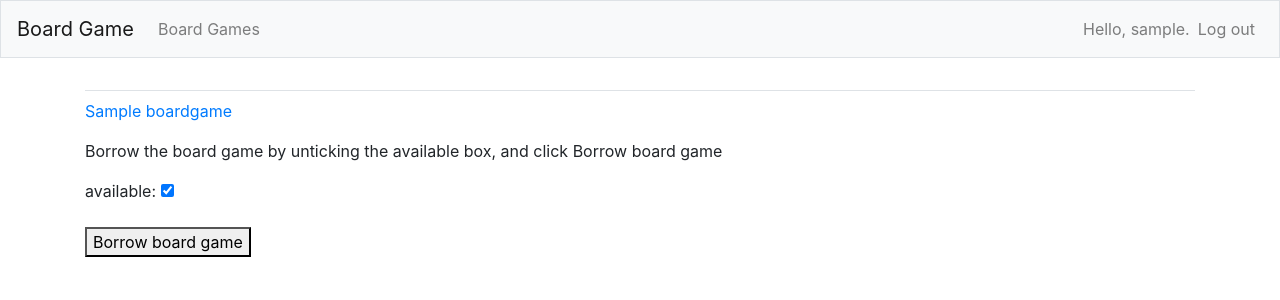
After one commit to otto-laitinen/board_game_club, a Django app: page /borrow_game/1/ in a window 1280 px wide. The commit adds this page. Shown: the top 300 px of the page. Run offline with Django 3.2, Linux system fonts and the light colour scheme; a user stored in the database is signed in; tables that the repository leaves empty hold one stand-in row (values such as "Sample post"); some libraries are stand-ins or nearby versions.

Commit message:
Adding a borrow game option

```diff
--- a/board_game_club_app/forms.py
+++ b/board_game_club_app/forms.py
@@ -1,5 +1,4 @@
 from django import forms
-
 from .models import BoardGame, Review
 
 
@@ -16,3 +15,11 @@ class ReviewForm(forms.ModelForm):
         fields = ["my_review", "rating"]
         labels = {"my_review": "Review", "rating": "Rating"}
         widgets = {"my_review": forms.Textarea(attrs={"cols": 80})}
+
+
+###test
+class BorrowForm(forms.ModelForm):
+    class Meta:
+        model = BoardGame
+        fields = ["available"]
+        labels = {"available": "available"}
--- /dev/null
+++ b/board_game_club_app/templates/board_game_club_app/borrow_game.html
@@ -0,0 +1,14 @@
+{% extends "board_game_club_app/base.html" %}
+
+{% block content %}
+
+    <p><a href="{% url 'board_game_club_app:boardgame' boardgame.id %}">{{ boardgame }}</a></p>
+
+    <p>Borrow the board game by unticking the available box, and click Borrow board game</p>
+    <form action="{% url 'board_game_club_app:borrow_game' boardgame.id %}" method='post'>
+        {% csrf_token %}
+        {{ form.as_p }}
+        <button name='submit'>Borrow board game</button>
+    </form>
+
+{% endblock content %}
--- a/board_game_club_app/urls.py
+++ b/board_game_club_app/urls.py
@@ -17,4 +17,6 @@ urlpatterns = [
     path("new_review/<int:boardgame_id>/", views.new_review, name="new_review"),
     # Page for editing a review
     path("edit_review/<int:review_id>/", views.edit_review, name="edit_review"),
+    # Page for borrowing a game
+    path("borrow_game/<int:boardgame_id>/", views.borrow_game, name="borrow_game"),
 ]
--- a/board_game_club_app/views.py
+++ b/board_game_club_app/views.py
@@ -1,6 +1,6 @@
 from django.shortcuts import render, redirect
 from .models import BoardGame, Review
-from .forms import BoardGameForm, ReviewForm
+from .forms import BoardGameForm, ReviewForm, BorrowForm
 from django.contrib.auth.decorators import login_required
 from django.http import Http404
 
@@ -9,16 +9,14 @@ def index(request):
     """Board Game Club home page"""
     return render(request, "board_game_club_app/index.html")
 
-
 @login_required
 def boardgames(request):
     """Shows all board games."""
     # Orders the board games alphabetically (for clarity):
-    # **Note: We don't want to restrict this, we want all the logged in users to see all the games,
-    # not just the ones they added themselves.**
     boardgames = BoardGame.objects.order_by("name")
     context = {"boardgames": boardgames}
     return render(request, "board_game_club_app/boardgames.html", context)
+
 
 
 @login_required
@@ -74,6 +72,33 @@ def new_review(request, boardgame_id):
     context = {"boardgame": boardgame, "form": form}
     return render(request, "board_game_club_app/new_review.html", context)
 
+######test
+@login_required
+def borrow_game(request, boardgame_id):
+    """Allow the user to borrow the game."""
+    boardgame = BoardGame.objects.get(id=boardgame_id)
+
+    if request.method != "POST":
+        # No data submitted; create a blank form.
+        form = BorrowForm()
+    else:
+        # POST data submitted; process data.
+        form = BorrowForm(data=request.POST)
+        if form.is_valid():
+            #available = BoardGame.available
+
+            #borrow_game = form.save(commit=False)
+            #borrow_game.boardgame = boardgame
+           # borrow_game.save()
+            return redirect("board_game_club_app:boardgame", boardgame_id=boardgame_id)
+    #Display a blank or invalid form.
+    context = {"boardgame": boardgame, "form": form}
+    return render(request, "board_game_club_app/borrow_game.html", context)
+
+
+
+
+
 
 @login_required
 def edit_review(request, review_id):
```
Also changed, not shown: board_game_club_app/templates/board_game_club_app/boardgame.html (+10 -0 lines).
